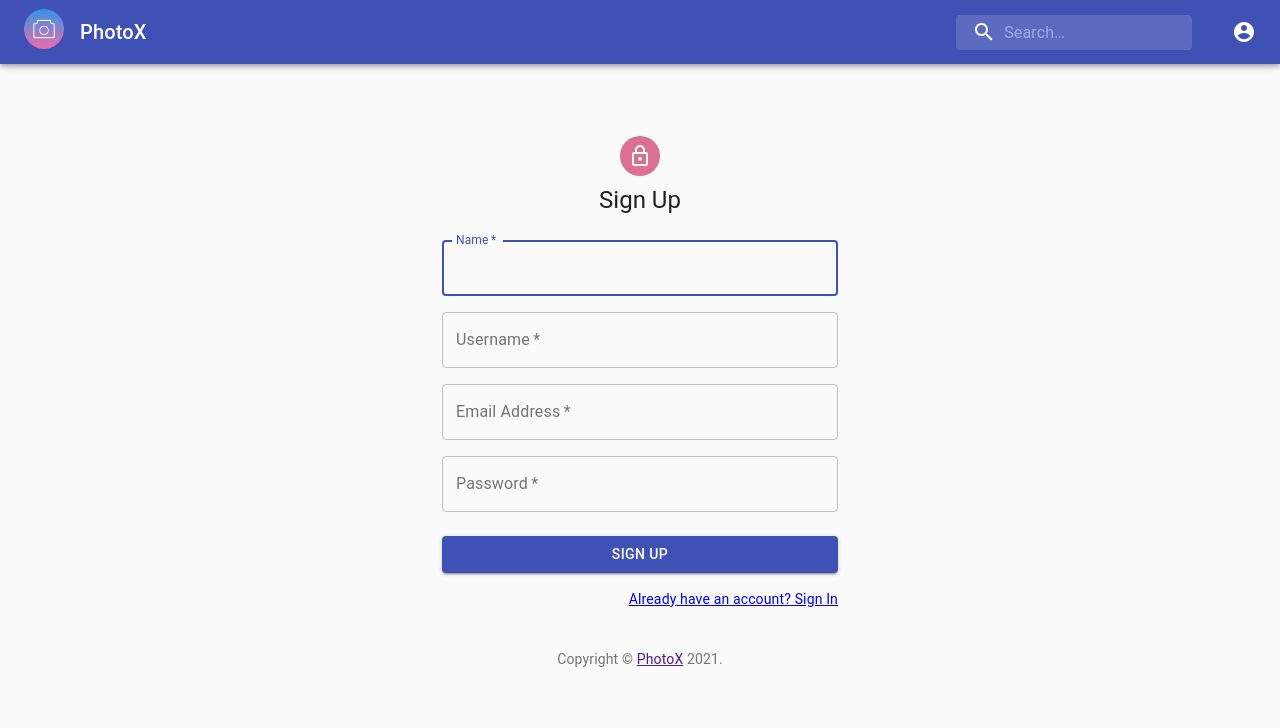
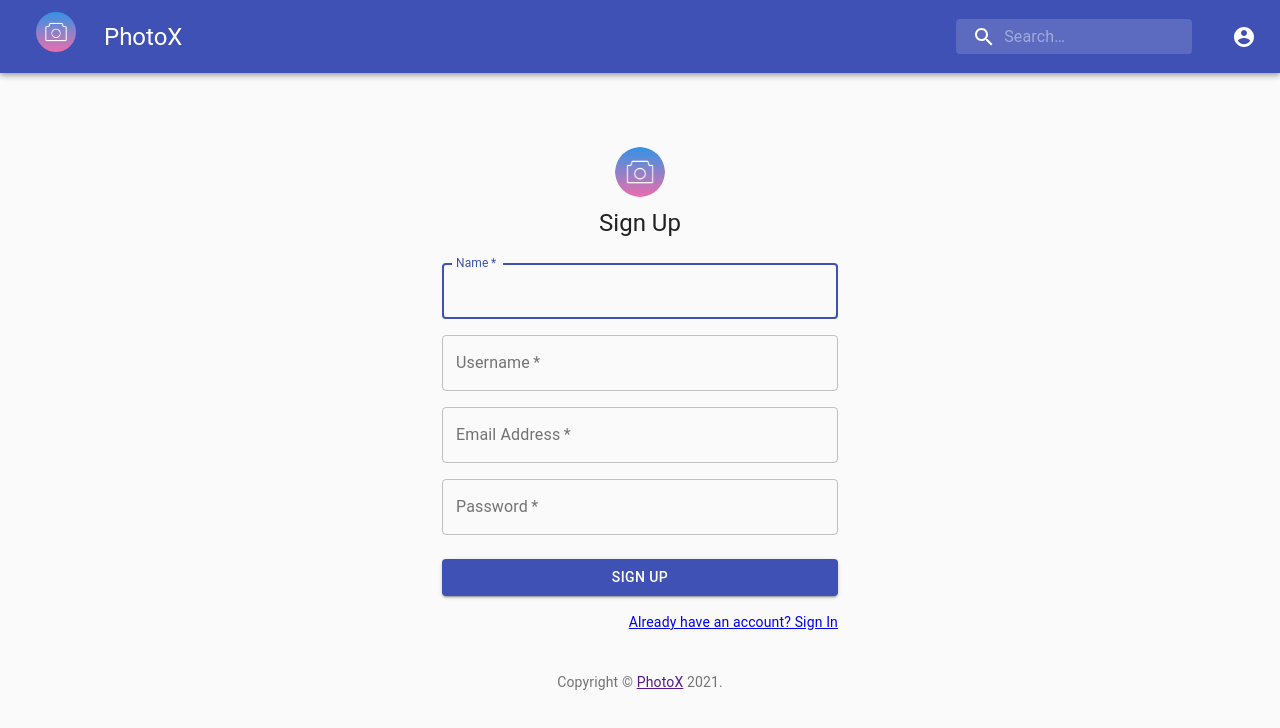
Before and after one commit to martinsenecal/SOEN341, a React (Create React App) app in the folder client/: page /signUp in a window 1280 px wide. Shown: the top 728 px of the page. Built offline with nearby package versions, Linux system fonts and the light colour scheme; the HTML template or start-up script is replaced by a standard one.

Commit message:
#15 - Added links and styling

```diff
--- a/client/src/components/auth/SignIn.js
+++ b/client/src/components/auth/SignIn.js
@@ -4,6 +4,7 @@ import { useForm } from 'react-hook-form';
 import { Link } from 'react-router-dom';
 
 import Copyright from '../layout/Copyright';
+import logo from '../../static/image/logo.png';
 
 import Avatar from '@material-ui/core/Avatar';
 import Button from '@material-ui/core/Button';
@@ -40,7 +41,6 @@ const useStyles = makeStyles((theme) => ({
   },
   avatar: {
     margin: theme.spacing(1),
-    backgroundColor: '#DB7093',
   },
   form: {
     width: '100%', // Fix IE 11 issue.
@@ -76,7 +76,14 @@ const SignIn = () => {
       <Grid item xs={false} sm={4} md={7} className={classes.image} />
       <Grid item xs={12} sm={8} md={5} component={Paper} elevation={6} square>
         <div className={classes.paper}>
-          <Avatar className={classes.avatar}>
+          <Avatar
+            src={logo}
+            style={{
+              margin: '10px',
+              width: '50px',
+              height: '50px',
+            }}
+          >
             <LockOutlinedIcon />
           </Avatar>
           <Typography component="h1" variant="h5">
--- a/client/src/components/auth/SignUp.js
+++ b/client/src/components/auth/SignUp.js
@@ -4,6 +4,7 @@ import { useForm } from 'react-hook-form';
 import { Link } from 'react-router-dom';
 
 import Copyright from '../layout/Copyright';
+import logo from '../../static/image/logo.png';
 
 import Avatar from '@material-ui/core/Avatar';
 import Button from '@material-ui/core/Button';
@@ -26,7 +27,6 @@ const useStyles = makeStyles((theme) => ({
   },
   avatar: {
     margin: theme.spacing(1),
-    backgroundColor: '#DB7093',
   },
   form: {
     width: '100%',
@@ -63,7 +63,14 @@ const SignUp = () => {
     <Container component="main" maxWidth="xs">
       <CssBaseline />
       <div className={classes.paper}>
-        <Avatar className={classes.avatar}>
+        <Avatar
+          src={logo}
+          style={{
+            margin: '10px',
+            width: '50px',
+            height: '50px',
+          }}
+        >
           <LockOutlinedIcon />
         </Avatar>
         <Typography component="h1" variant="h5">
--- a/client/src/components/layout/Header.jsx
+++ b/client/src/components/layout/Header.jsx
@@ -1,4 +1,5 @@
 import React from 'react';
+import { Link } from 'react-router-dom';
 
 import { fade, makeStyles } from '@material-ui/core/styles';
 import AppBar from '@material-ui/core/AppBar';
@@ -114,8 +115,10 @@ export default function Header() {
       open={isMenuOpen}
       onClose={handleMenuClose}
     >
-      <MenuItem onClick={handleMenuClose}>Profile</MenuItem>
-      <MenuItem onClick={handleMenuClose}>Sign In</MenuItem>
+      <MenuItem component={Link} to="/signin">
+        Profile
+      </MenuItem>
+      <MenuItem onClick={handleMenuClose}>Log Out</MenuItem>
     </Menu>
   );
 
@@ -148,6 +151,7 @@ export default function Header() {
     <div className={classes.grow}>
       <AppBar position="static">
         <Toolbar>
+          <IconButton component={Link} to="/">
             <div className="container">
               <img
                 alt=""
@@ -157,10 +161,11 @@ export default function Header() {
                 className="d-inline-block align-top"
               />
             </div>
+          </IconButton>
 
           <Typography
             className={classes.title}
-            variant="h6"
+            variant="h5"
             noWrap
             style={{
               marginLeft: '1rem',
```
Lines whose indentation alone changed are shown as unchanged.
